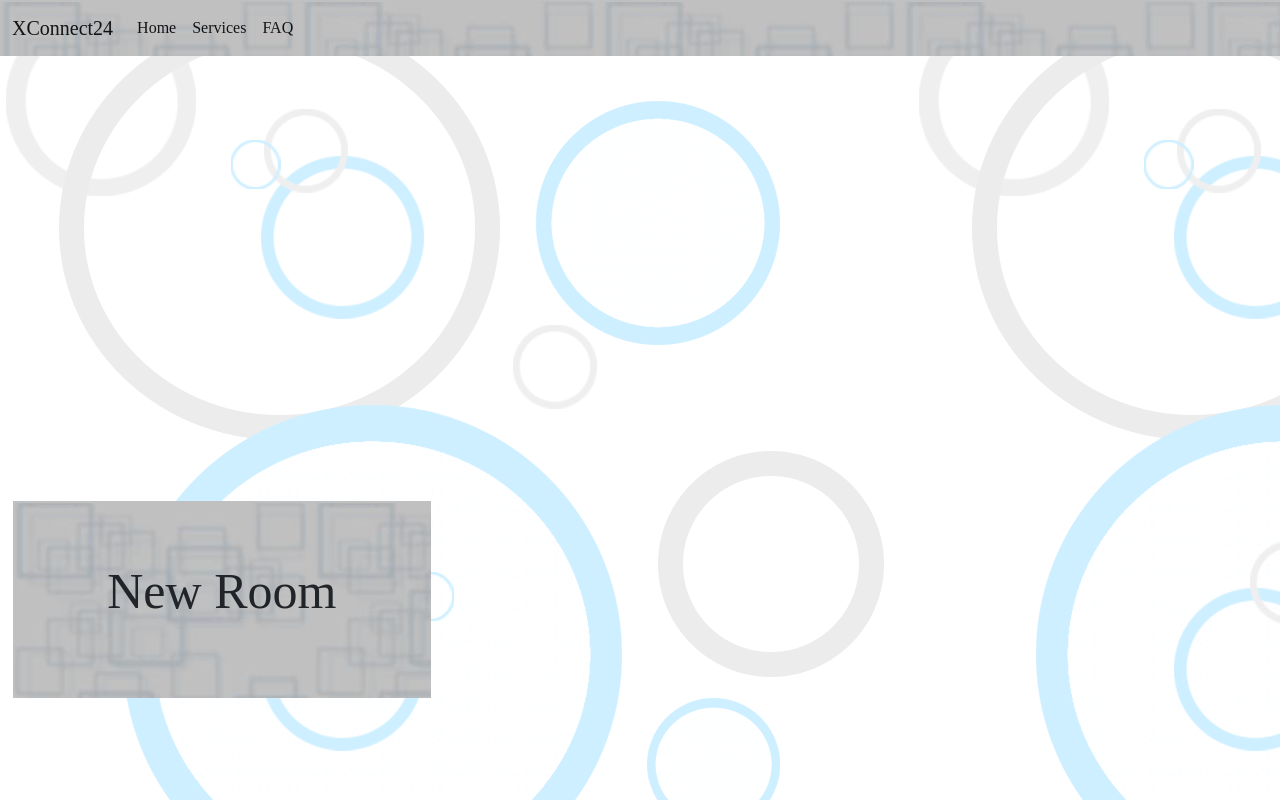
After one commit to xyqil/depot-sinjoh, a PHP site: page /new-room.html in a window 1280 px wide. The commit adds this page. Run offline with PHP 8.4, Linux system fonts and the light colour scheme; some libraries are stand-ins or nearby versions; some web fonts are replaced.

Commit message:
wii font and new room page (go to services to see it)

```diff
--- /dev/null
+++ b/site/new-room.html
@@ -0,0 +1,45 @@
+<!DOCTYPE HTML>
+<html lang="en">
+   <head>
+      <link rel="stylesheet" href="https://proicons.netlify.app/css/icons.min.css">
+      <link rel="shortcut icon" type="image/jpeg" href="assets/images/favicon.jpg">
+      </head>
+   <body>
+      <meta charset="utf-8">
+      <meta name="viewport" content="width=device-width, initial-scale=1">
+      <script src="multiplexers/000/js/multiplexmii.js"></script>
+      <nav class="navbar navbar-expand-lg navbar-light" id="top">
+         <div class="container-fluid">
+            <a class="navbar-brand">XConnect24</a>
+            <button class="navbar-toggler" type="button" data-bs-toggle="collapse" data-bs-target="#navbar" aria-controls="navbar" aria-expanded="false" aria-label="Toggle navigation"> <span class="navbar-toggler-icon"></span> </button>
+            <div class="collapse navbar-collapse" id="navbar">
+               <div class="navbar-nav"><a class="nav-link active" href="index.html"><i class="fas fa-home"></i> Home</a></div>
+               <div class="navbar-nav"><a class="nav-link active" href="services.html"><i class="fas fa-server"></i> Services</a></div>
+               <div class="navbar-nav"><a class="nav-link active" href="#top"><i class="fas fa-question-circle"></i> FAQ</a></div>
+            </div>
+         </div>
+      </nav>
+      <!--br spam lol someone please make this more effecient-->
+      <br>
+      <br>
+      <br>
+      <br>
+      <br>
+      <br>
+      <br>
+      <br>
+      <br>
+      <br>
+      <br>
+      <br>
+      <br>
+      <br>
+      <br>
+      <br>
+      <br>
+      <br>
+      <!--end of br spam-->
+      <div class="clearfix">
+        <div class="box" style="background-color:#bbb">
+        <p class=boxtext >New Room</p>
+        </div>
--- a/site/services.html
+++ b/site/services.html
@@ -30,7 +30,7 @@
             </thead>
             <tbody>
                 <tr class="table-warning">
-                    <td>New Room (Wii no Ma)</td>
+                    <td><a href="/new-room.html">New Room (Wii no Ma)</a></td>
                     <td>In Development</td>
                 </tr>
 
--- a/site/styles/000/styler.css
+++ b/site/styles/000/styler.css
@@ -1,8 +1,10 @@
+@font-face { font-family: Wii; src: url('/assets/fonts/Wii.ttf'); }
 body {
 	background-image: url("/assets/images/Nintendo\ Channel.png");
 	background-repeat: repeat;
 	cursor: url("/assets/images/wii.cur"), default;
 	text-decoration: none;
+	font-family: Wii;
 }
 
 html {
@@ -17,15 +19,40 @@ a {
 	cursor:url("/assets/images/wii-hover.cur"), default;
 }
 
-p, h1, h2, h3, h4, h5, h6, .twitter{
+p, h1, h2, h3, h4, h5, h6, .twitter, .clearfix{
 	padding: 1%;
+	font-family: Wii;
+}
+.navbar-nav{
+	font-family: Wii;
 }
 
 .padding {
 	padding: 1rem 1rem;
 }
 
-.navbar-light {
+.navbar-light, .box {
 	background-image: url("/assets/images/Wii\ Squares.png");
 	background-repeat: repeat;
 }
+/*box*/
+* {
+	box-sizing: border-box;
+  }
+
+  .box {
+	float: left;
+	width: 33.33%;
+	padding: 50px;
+  }
+
+  .clearfix::after {
+	content: "";
+	clear: both;
+	display: table;
+  }
+
+  .clearfix {
+	  font-size: 50px;
+	  text-align: center;
+  }
```
Also changed, not shown: 1 other file.
